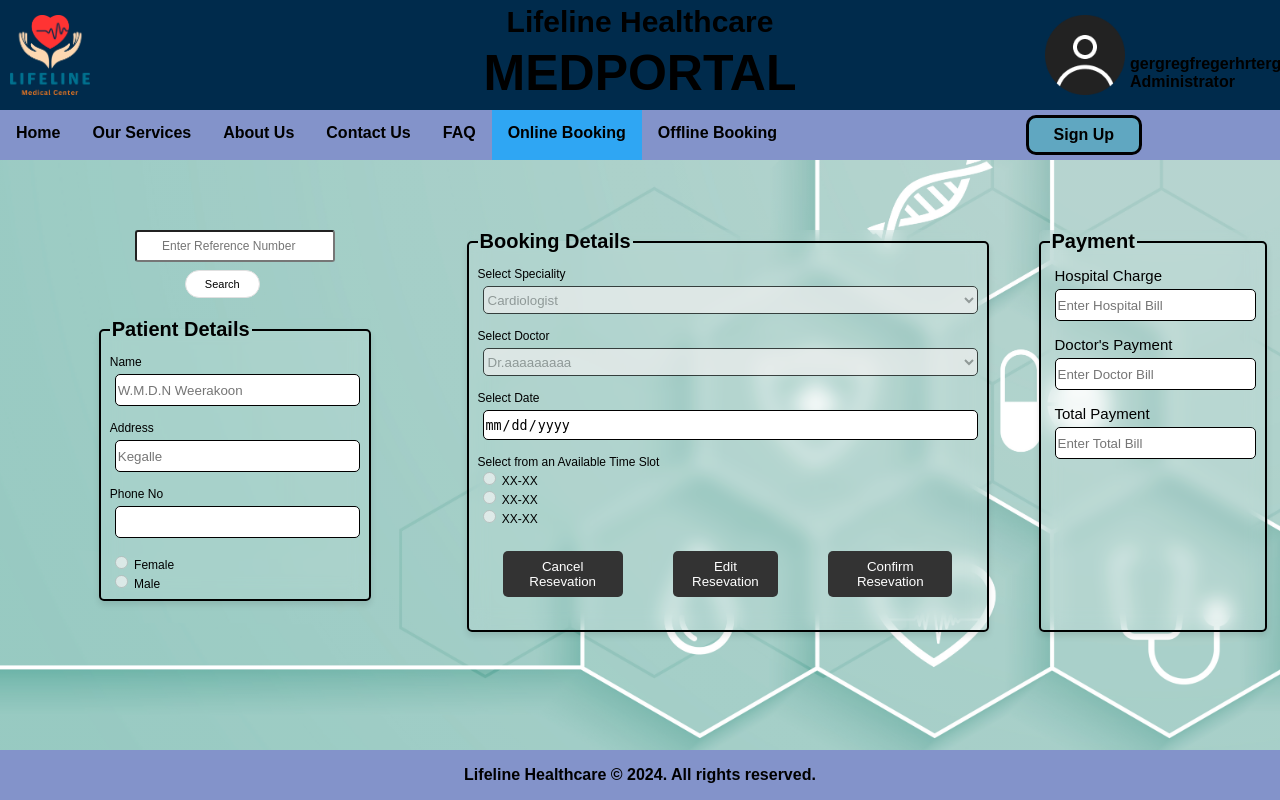
After one commit to rusirukashmeera/Medical-portal2, a PHP site: page /reception_online.html in a window 1280 px wide. The commit adds this page. Run offline with PHP 8.4, Linux system fonts and the light colour scheme.

Commit message:
complete frontend

```diff
--- /dev/null
+++ b/src/js/receptionist_online.js
@@ -0,0 +1,40 @@
+const speciality = document.getElementById("speciality");
+const doctor = document.getElementById("doctor");
+const date = document.getElementById("date");
+const time1 = document.getElementById("time-slot1");
+const time2 = document.getElementById("time-slot2");
+const time3 = document.getElementById("time-slot3");
+
+
+const edit = document.getElementById("edit");
+
+function enableEdit(){
+    speciality.disabled = false;
+    doctor.disabled = false;
+    date.removeAttribute("readonly");
+    time1.disabled = false;
+    time2.disabled = false;
+    time3.disabled = false;
+}
+
+// search patient reference number
+function searchPatient() {
+    var searchId = document.getElementById("searchId").value;
+}
+
+// cancel the recervaton
+const cancel = document.getElementById("cancel");
+cancel.addEventListener("click", cancelReservation);
+
+function cancelReservation() {
+    alert("Do you want to cancel the reservation?");
+}
+
+// var specialty = document.getElementById('specialty').value;
+// var doctor = document.getElementById('doctor').value;
+// var date = document.getElementById('date').value;
+
+function confirmReservation() {
+
+
+}
--- /dev/null
+++ b/src/reception_online.html
@@ -0,0 +1,139 @@
+<!DOCTYPE html>
+<html lang="en">
+<head>
+    <meta charset="UTF-8">
+    <meta name="viewport" content="width=device-width, initial-scale=1.0">
+    <title>MEDPORTAL</title>
+    <link rel="stylesheet" href="styles/style.css">
+    <link rel="stylesheet" href="styles/reception_online.css">
+</head>
+<body>
+    <div class="tops">
+        <header class="headerX">
+            <img class="logo" src="images/logo2.png" alt="MEDPORTAL Logo">
+            <div class="title">
+                <div>
+                    <h3 style="font-size: 30px; margin-bottom: 5px;">Lifeline Healthcare</h3>
+                    <h1 style="font-size: 50px; margin-top: 0;">MEDPORTAL</h1>
+                </div>
+            </div>
+            <div class="profile">
+                <img class="avatar" src="images/avatar.png" alt="Generic Avatar">
+                <div class="accInfo">
+                    <label class="accName">gergregfregerhrterg</label><br>
+                    <label class="accType">Administrator</label>
+                </div>
+            </div>
+        </header>
+        <div class="navbar">
+            <ul class="options">
+                <li><a href="#" >Home</a></li>
+                <li><a href="#">Our Services</a></li>
+                <li><a href="#">About Us</a></li>
+                <li><a href="#">Contact Us</a></li>
+                <li><a href="#">FAQ</a></li>
+                <li><a href="#" class="active">Online Booking</a></li>
+                <li><a href="#">Offline Booking</a></li>
+            </ul>
+            <button class="signupBtn">Sign Up</button>
+
+        </div>
+    </div>
+    <div class="content">
+
+        <div class="main">
+
+            <div class="section1">
+
+                <form action="#" method="post">
+                    <input type="search" id="searchId" name="searchId" placeholder="Enter Reference Number">
+                    <button class="search" type="submit" onclick="searchPatient();" >Search</button>
+                </form>
+
+                <form>
+                    <fieldset class="patientInfo">
+                        <legend>Patient Details</Details></legend>
+                        <label for="">Name</label>
+                        <input class="patient" type="text" name="name" placeholder="W.M.D.N Weerakoon" readonly>
+                        <label for="">Address</label>
+                        <input class="patient" type="text" name="address" placeholder="Kegalle" readonly>
+                        <label for="">Phone No</label>
+                        <input class="patient" type="tel" name="number" readonly>
+                        <label>
+                            <input type="radio" name="gender" value="female" disabled> Female
+                        </label>
+                        <label >
+                            <input type="radio" name="gender" value="male" disabled> Male
+                        </label>
+                    </fieldset>
+                </form>
+
+            </div>
+
+            <div class="section2">
+                <form action="#">
+                    <fieldset class="Booking">
+                        <legend>Booking Details</legend>
+                        <label for="">Select Speciality</label>
+                        <select class="bookingDetail" id="speciality" disabled>
+                            <option>Cardiologist</option>
+                            <option>mmmmmmmmmm</option>
+                            <option>llllllllll</option>
+                        </select>
+
+                        <label for="">Select Doctor</label>
+                        <select class="bookingDetail" id="doctor" disabled>
+                            <option>Dr.aaaaaaaaa</option>
+                            <option>Dr.sssssssss</option>
+                            <option>Dr.ffffffffff</option>
+                        </select>
+
+                        <label for="">Select Date</label>
+                        <input class="bookingDetail" id="date" type="date" readonly>
+
+                        <label for="">Select from an Available Time Slot</label>
+                        <label>
+                            <input type="radio" id="time-slot1" name="time-slot" value="slot1" disabled> XX-XX
+                        </label>
+                        <label>
+                            <input type="radio" id="time-slot2" name="time-slot" value="slot2" disabled> XX-XX
+                        </label>
+                        <label>
+                            <input type="radio" id="time-slot3" name="time-slot" value="slot3" disabled> XX-XX
+                        </label>
+
+                        <div class="button" >
+                            <button class="buttonStyle" id="cancel" type="submit">Cancel Resevation</button>
+                            <button class="buttonStyle" id="edit" type="submit" onclick="enableEdit();">Edit Resevation</button>
+                            <button class="buttonStyle" id="confirm" type="submit">Confirm Resevation</button>
+                        </div>
+
+                    </fieldset>
+                </form>
+
+
+                <form ></form>
+                    <fieldset class="Billing">
+                        <legend>Payment</legend>
+                        <label for="HCharge">Hospital Charge</label>
+                        <input class="charge" type="text" id="HCharge" name="HCharge" placeholder="Enter Hospital Bill">
+
+                        <label for="DocCharge">Doctor's Payment</label>
+                        <input class="charge" type="text" id="DocCharge" name="DocCharge" placeholder="Enter Doctor Bill">
+
+                        <label for="TotalCharge">Total Payment</label>
+                        <input class="charge" type="text" id="TotalCharge" name="TotalCharge" placeholder="Enter Total Bill">
+
+                        <!-- <button class="confirm" id="confirm" type="submit">Confirm Payment</button> -->
+                    </fieldset>
+                </form>
+            </div>
+        </div>
+
+    </div>
+    <footer class="footerX">
+        <p>Lifeline Healthcare &copy; 2024. All rights reserved.</p>
+    </footer>
+    <script src="js/receptionist_online.js"></script>
+</body>
+</html>
--- /dev/null
+++ b/src/styles/reception_online.css
@@ -0,0 +1,131 @@
+body {
+    font-family: sans-serif;
+    margin: 0;
+    padding: 0;
+}
+
+.content{
+     align-items: center;   /* according to style.css flex-direction: column; */
+}
+
+/* ----- main div alignment ----- */
+.main {
+    display:flex;
+    width: 90%;
+}
+
+/* -------------Section 1 ------------- */
+.section1{
+    width: 25%;
+    display: flex;
+    flex-direction: column;
+    align-items: center;
+    margin:  20px;
+}
+
+/*--Search Reference Number--*/
+#searchId {
+    display: flex;
+    flex-direction: column;
+    font-size: 12px;
+    text-align: center;
+    color: black;
+    background-color: white;
+    width: 200px;
+    height:32px;
+    /* border:1px solid black; */
+    border-radius: 3px;
+    margin: 50px 0 8px 0;
+}
+.search {
+    font-size: 11px;
+    color: black;
+    background-color: white;
+    border: 1px solid #e0e0e0;
+    width: 75px;
+    height: 28px;
+    border-radius: 15px;
+    margin: 0 0 0 50px;
+}
+
+.search:hover {
+    color: #333;
+    background-color:  #e0e0e0;
+    transform: scale(1.05);
+}
+
+/* ----Patient-information---- */
+.patientInfo {
+    width: 250px;
+    margin: 20px;
+}
+
+fieldset{
+    display: flex;
+    flex-direction: column;
+    font-size: 12px;
+    margin: 50px auto;
+    border: 2px solid black;
+    border-radius: 5px;
+    background: rgba(255, 255, 255, 0.1);      /*add glass card */
+    backdrop-filter: blur(10px);
+    box-shadow: 0 4px 6px rgba(0, 0, 0, 0.1);
+}
+
+legend {
+    font-size: 20px;
+    font-weight: bold;
+    margin-bottom: 10px;
+}
+
+
+.charge, .bookingDetail, .patient{
+    height: 28px;
+    margin: 5px 0 15px 5px;
+    border: 1px solid black;
+    border-radius: 5px;
+}
+
+.buttonStyle {
+    color: #fff;
+    align-items: center;
+    margin: 25px;
+    padding: 8px 15px;
+    background-color: #333;
+    border: none;
+    border-radius: 5px;
+    cursor: pointer;        /*make button smooth */
+    transition: all 0.3s ease;
+}
+.buttonStyle:hover{
+    color: #333;
+    background-color:  #e0e0e0;
+    transform: scale(1.05);
+}
+
+/*----------- section 2 ------------ */
+.section2 {
+    width: 75%;
+    margin: 20px;
+    display: flex;
+    flex-direction: row;
+}
+
+.Booking {
+    width: 500px;
+    margin: 50px
+}
+
+.Billing {
+    width: 300px;
+}
+.Billing label {
+    font-size: 15px;
+    margin-left: 5px;
+}
+.button {
+    display: flex;
+    flex-direction: row;
+    justify-content:center ;
+    align-items: center;
+}
--- a/src/styles/style.css
+++ b/src/styles/style.css
@@ -1,4 +1,3 @@
-/* General reset for body */
 body {
     font-family: sans-serif;
     margin: 0;
@@ -14,14 +13,14 @@ header.headerX {
     justify-content: space-between;
     padding: 10px;
     position: relative;
-    background-color: #A0E9FF;
-    height: 100px;
+    background-color: #002b4c;
+    height: 90px;
     margin: 0;
     padding: 10px;
 }
 
 .tops{
-    flex: 1; /*not necessary*/
+    /*flex: 1; not necessary*/
     position: fixed;
     top: 0;
     left: 0;
@@ -30,7 +29,7 @@ header.headerX {
 
 footer.footerX{
     text-align: center;
-    background-color: #89CFF3;
+    background-color: #8393ca;
     margin-top: auto;
     width: 100%;
     height: 50px;
@@ -38,26 +37,27 @@ footer.footerX{
 }
 
 .logo {
-    width: 100px;
+    width: 80px;
     height: auto;
 }
 
 .profile{
     margin-right: 100px;
     display: flex;
-    height: 100px;
+    height: 80px;
 }
 
 .avatar{
-    width: 100px;
-    height: 100px;
+    width: 80px;
+    height: 80px;
     margin: 0;
 }
 
 .accInfo{
     padding-left: 5px;
-    margin-top: 60px;
+    margin-top: 40px;
     width: 40px;
+    font-weight: bold;
 }
 
 .title {
@@ -73,19 +73,22 @@ footer.footerX{
     height: 50px;
     margin: 0;
     padding: 0;
-    background-color: #89CFF3;
+    background-color: #8393ca;
 }
 
 .content{
     flex: 1;
     height: 100%;
-    margin-top: 170px;
+    padding-top: 160px;
     padding-left: 10px;
     padding-right: 10px;
+    padding-bottom: 20px;
     display: flex;
     flex-direction: column;
-    background-image: linear-gradient(rgba(255, 255, 255, 0.3), rgba(255, 255, 255, 0.3)), url(../images/bg.jpg);
+    background-image: linear-gradient(rgba(255, 255, 255, 0.3), rgba(255, 255, 255, 0.3)), url(../images/cloned.jpg);
     background-size: cover;
+    background-attachment: fixed;
+    background-position: center;
 }
 
 ul.options {
@@ -116,39 +119,31 @@ ul.options li a {
 }
 
 ul.options li a:hover {
-    background-color: #80B3FF;
+    background-color: #3fbcb9;
 }
 
 .active{
-    background-color: hsl(216, 100%, 65%);
+    background-color: #2fa6f3;
 }
 
-.signup{
+.signupBtn{
     margin-left: auto;
-    margin-right: 147px;
+    margin-right: 138px;
     margin-top: 5px;
     margin-bottom: 5px;
-    border-radius: 8px;
+    border: 3px solid black;
+    border-radius: 10px;
     font-weight: bold;
     font-size: 16px;
     padding: 5px 25px;
-    border-width: 3px;
-    background-color: #A0E9FF;
+    background-color: hsla(179, 50%, 49%, 0.5);
     transition: 0.3s ease;
 }
 
-.signup:hover{
-    background-color: #80B3FF;
+.signupBtn:hover{
+    background-color: #3fbcb9;
 }
 
-.signin{
-    position: absolute;
-    left: 50%;
-    top: 55%;
-    transform: translateX(-50%, -50%);
-    text-align: center;
-    flex: 1;
-    justify-content: center;
-    align-items: center;
-    display: flex;
+.signupBtn:active{
+    background-color: #2fa6f3;
 }
```
Also changed, not shown: src/about_us.html (added, +118 -0 lines), src/index.html (+15 -15 lines), src/js/script.js (+43 -0 lines), src/styles/about_us.css (added, +75 -0 lines), src/images/Our story.jpg (added), src/images/cloned.jpg (added).
